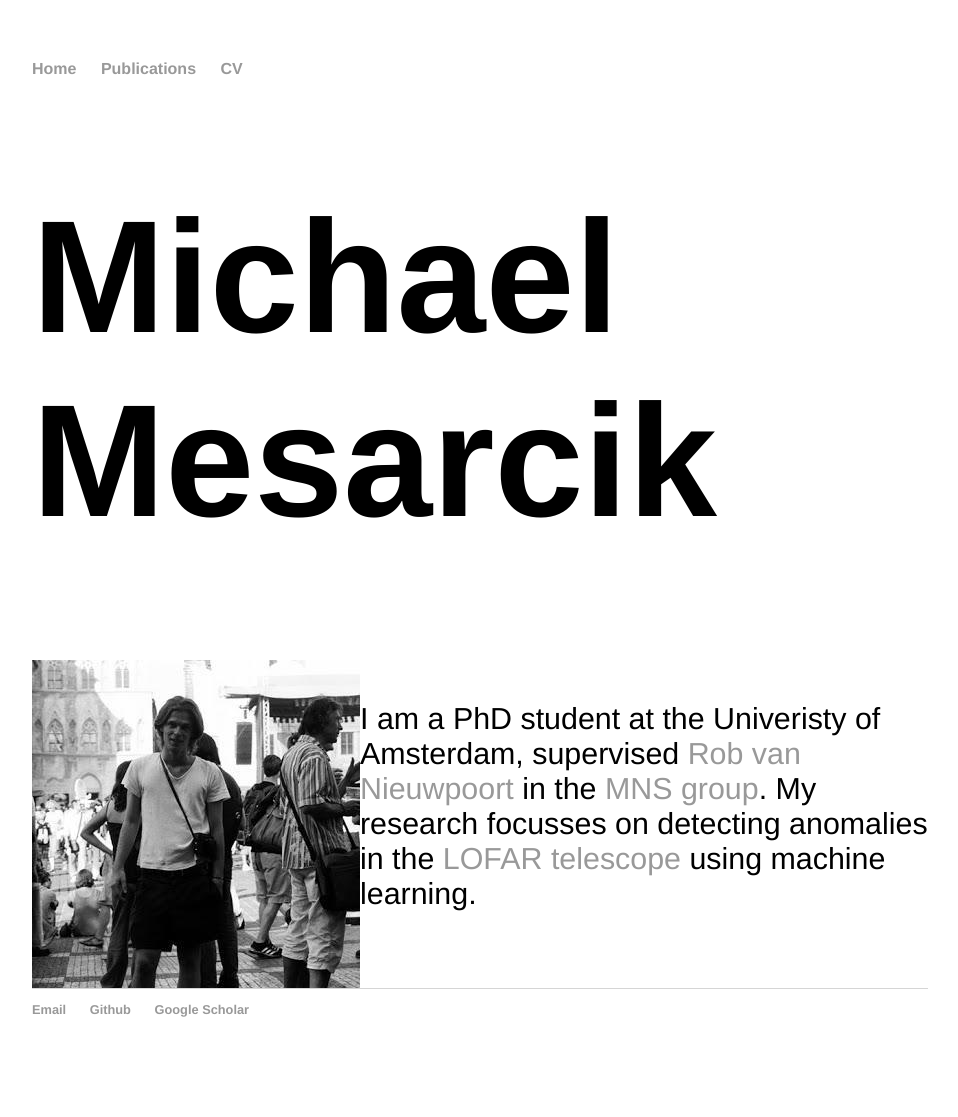
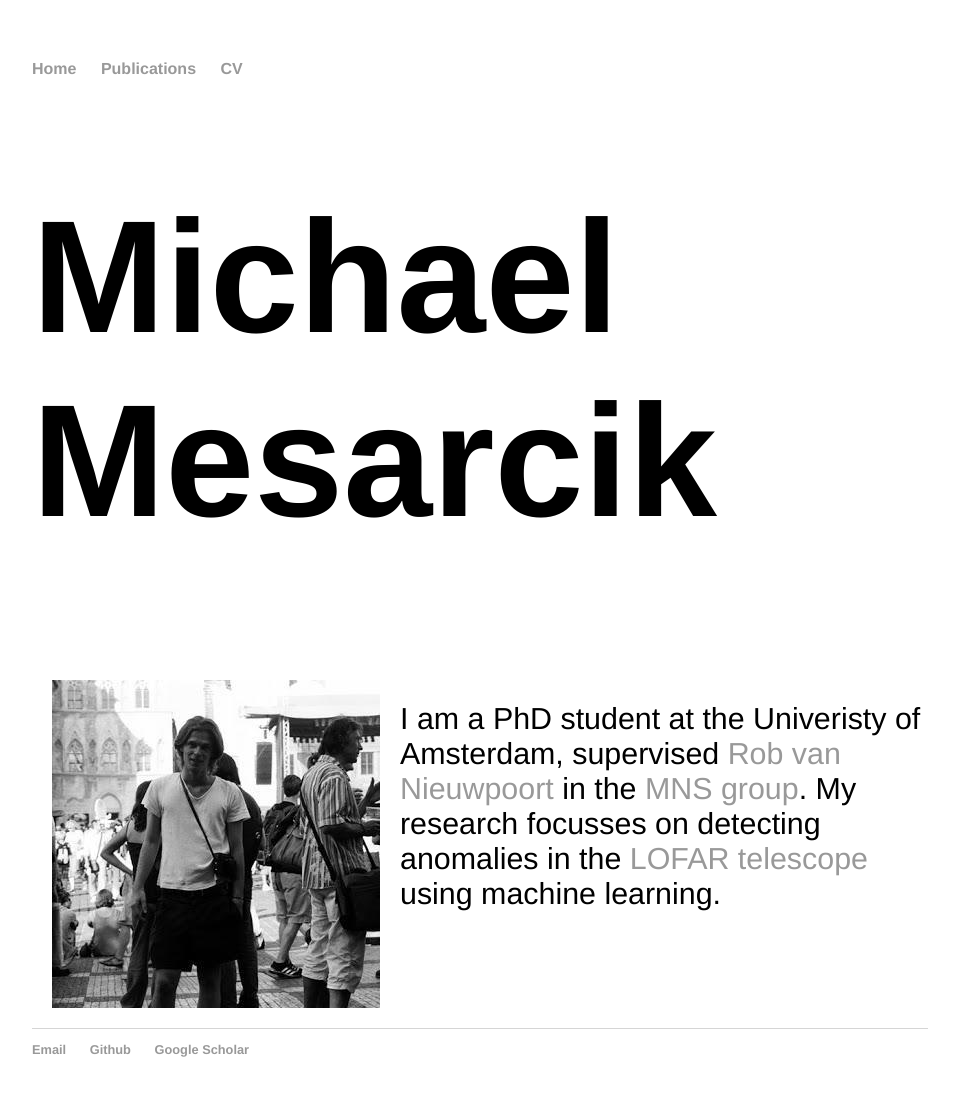
Before and after one commit to mesarcik/mesarcik.github.io, a Jekyll site: the page built from index.html, in a window 1280 px wide. Shown: the whole page, without its empty margins (160-1118 px from the left). Built offline with Jekyll 4.4.1, drawn with Linux system fonts in a browser that asks for light colours; before the commit the page ends 1077 px from its top, so only the background shows below that.

Commit message:
./git_uploader.sh

```diff
--- a/css/main.css
+++ b/css/main.css
@@ -28,6 +28,7 @@ nav ul li, footer ul li { display: inline; margin-right: 20px; }
 
 /* BIO */
 .bio { display:flex; flex-direction:row;  }
+img{padding:20px}
 
 footer { border-top: 1px solid #d5d5d5; font-size: .8em; }
 
```
Also changed, not shown: 1 other file.
